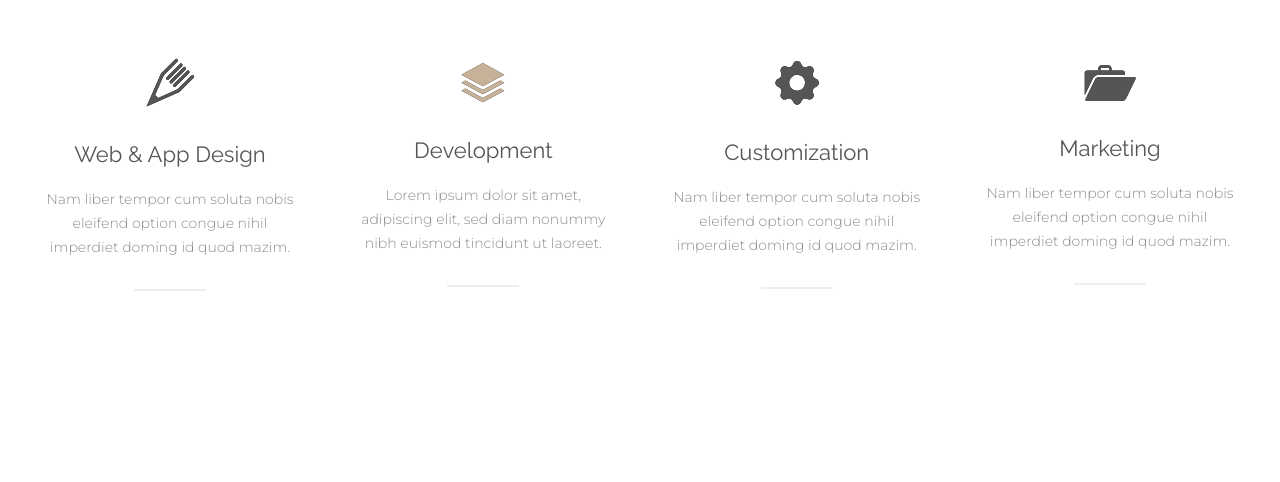
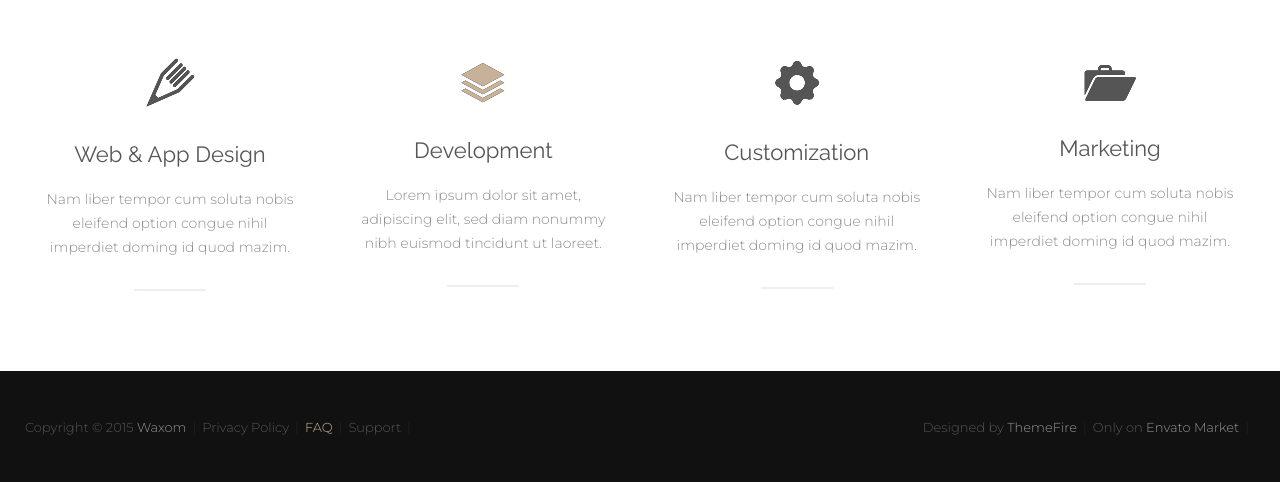
Before and after one commit to DrangoLilit/gbhtml5-5, a plain HTML site: page index.html in a window 1280 px wide. Shown: the part 822-1304 px from the top of the page. Before the commit the page ends 1193 px from the top, so only its background shows below. Drawn offline with Linux system fonts and the light colour scheme.

Commit message:
footer-bottom

```diff
--- a/css/style.less
+++ b/css/style.less
@@ -130,6 +130,10 @@ header {
         float: left;
     }
 
+    &-img use {
+        fill: #ff0000;
+    }
+
     &-name {
         font-size: 34px;
         font-weight: 400;
@@ -137,6 +141,10 @@ header {
         line-height: 54px;
         color: @color-white;
     }
+}
+
+#dqv3a {
+    fill: #ff0000;
 }
 
 .menu {
@@ -223,6 +231,7 @@ header {
     &-block:hover &-hr {
         border: 1px solid @font-brown;
     }
+
     &-img {
         color: @font-grey;
     }
@@ -253,3 +262,50 @@ header {
 
 
 /* /Блок с возможностями */
+
+/* Последний блок - Footer */
+
+.footer {
+    &-top {
+        background-color: #191919;
+    }
+
+    &-bottom {
+        background-color: @dark-grey;
+
+
+        &-cont {
+            height: 111px;
+            display: flex;
+            align-items: center;
+            justify-content: space-between;
+        }
+
+        &-ul {
+            display: flex;
+        }
+
+        &-li, &-a {
+            color: @font-grey;
+            font-family: @font-base;
+            font-size: 13px;
+            font-weight: 300;
+        }
+
+        &-li:after {
+            content: "|";
+            color: #252525;
+            padding: 0 6px;
+        }
+
+        &-span {
+            color: #959595;
+
+            &-faq {
+                color: @font-brown;;
+            }
+        }
+    }
+}
+
+/* / Footer */
--- a/index.html
+++ b/index.html
@@ -79,6 +79,24 @@
             <hr class="service-hr">
         </article>
     </section>
+
+    <footer>
+        <div class="footer-top"></div>
+        <div class="footer-bottom">
+            <div class="footer-bottom-cont container">
+                <ul class="footer-bottom-ul">
+                    <li class="footer-bottom-li"><a class="footer-bottom-a" href="">Copyright © 2015 <span class="footer-bottom-span">Waxom</span></a></li>
+                    <li class="footer-bottom-li"><a class="footer-bottom-a" href="">Privacy Policy</a></li>
+                    <li class="footer-bottom-li"><a class="footer-bottom-a" href=""><span class="footer-bottom-span-faq">FAQ</span></a></li>
+                    <li class="footer-bottom-li"><a class="footer-bottom-a" href="">Support</a></li>
+                </ul>
+                <ul class="footer-bottom-ul">
+                    <li class="footer-bottom-li">Designed by <span class="footer-bottom-span">ThemeFire</span></li>
+                    <li class="footer-bottom-li">Only on <span class="footer-bottom-span">Envato Market</span></li>
+                </ul>
+            </div>
+        </div>
+    </footer>
 </body>
 
 </html>
```
Also changed, not shown: css/style.css.
